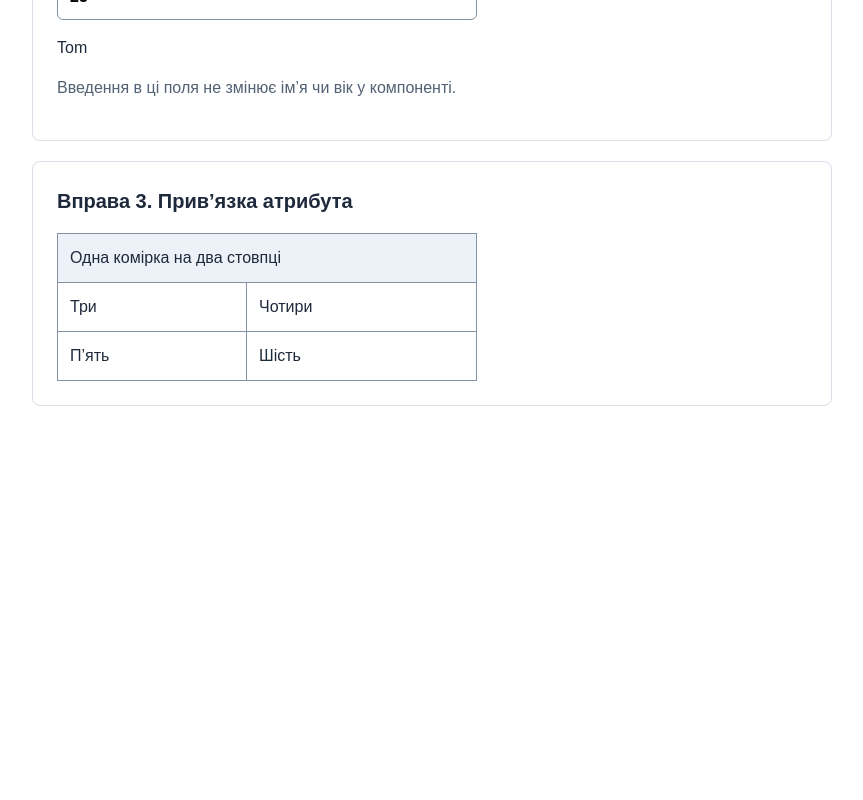
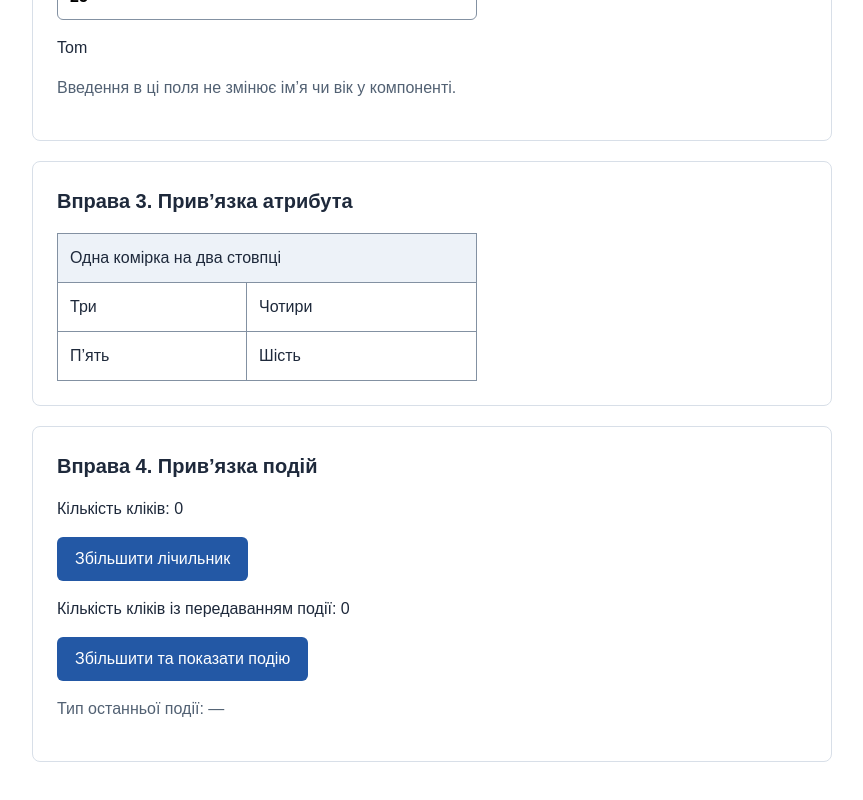
Before and after one commit to RenXFatality05/Reactive_Programming_Binding1, an Angular app: page / in a window 1280 px wide. Shown: the part 576-1376 px from the top of the page, without its empty margins (208-1071 px from the left). Before the commit the page ends 1022 px from the top, so only its background shows below. Built offline with nearby package versions, Linux system fonts and the light colour scheme.

Commit message:
Task 4: Add click event bindings

```diff
--- a/src/app/app.css
+++ b/src/app/app.css
@@ -15,3 +15,7 @@ input:focus-visible { outline: 3px solid #2358a5; outline-offset: 3px; }
 table { width: 100%; max-width: 420px; border-collapse: collapse; }
 td { padding: 12px; border: 1px solid #8391a2; }
 tr:first-child td { background: #edf2f8; }
+
+button { padding: 10px 18px; border: 0; border-radius: 6px; background: #2358a5; color: white; font: inherit; cursor: pointer; }
+button:hover { background: #194380; }
+button:focus-visible { outline: 3px solid #2358a5; outline-offset: 3px; }
--- a/src/app/app.html
+++ b/src/app/app.html
@@ -36,4 +36,15 @@
       </tbody>
     </table>
   </section>
+
+  <section aria-labelledby="task-4">
+    <h2 id="task-4">Вправа 4. Прив’язка подій</h2>
+
+    <p>Кількість кліків: {{ count() }}</p>
+    <button type="button" (click)="increase()">Збільшити лічильник</button>
+
+    <p>Кількість кліків із передаванням події: {{ eventCount() }}</p>
+    <button type="button" (click)="increaseWithEvent($event)">Збільшити та показати подію</button>
+    <p class="note">Тип останньої події: {{ lastEventType() }}</p>
+  </section>
 </main>
--- a/src/app/app.ts
+++ b/src/app/app.ts
@@ -10,4 +10,16 @@ export class App {
   protected readonly name = signal('Tom');
   protected readonly age = signal(25);
   protected readonly colspan = 2;
+  protected readonly count = signal(0);
+  protected readonly eventCount = signal(0);
+  protected readonly lastEventType = signal('—');
+
+  protected increase(): void {
+    this.count.update(count => count + 1);
+  }
+
+  protected increaseWithEvent(event: MouseEvent): void {
+    this.eventCount.update(count => count + 1);
+    this.lastEventType.set(event.type);
+  }
 }
```
Also changed, not shown: 1 other file (tests, documents, lock files or other folders).
